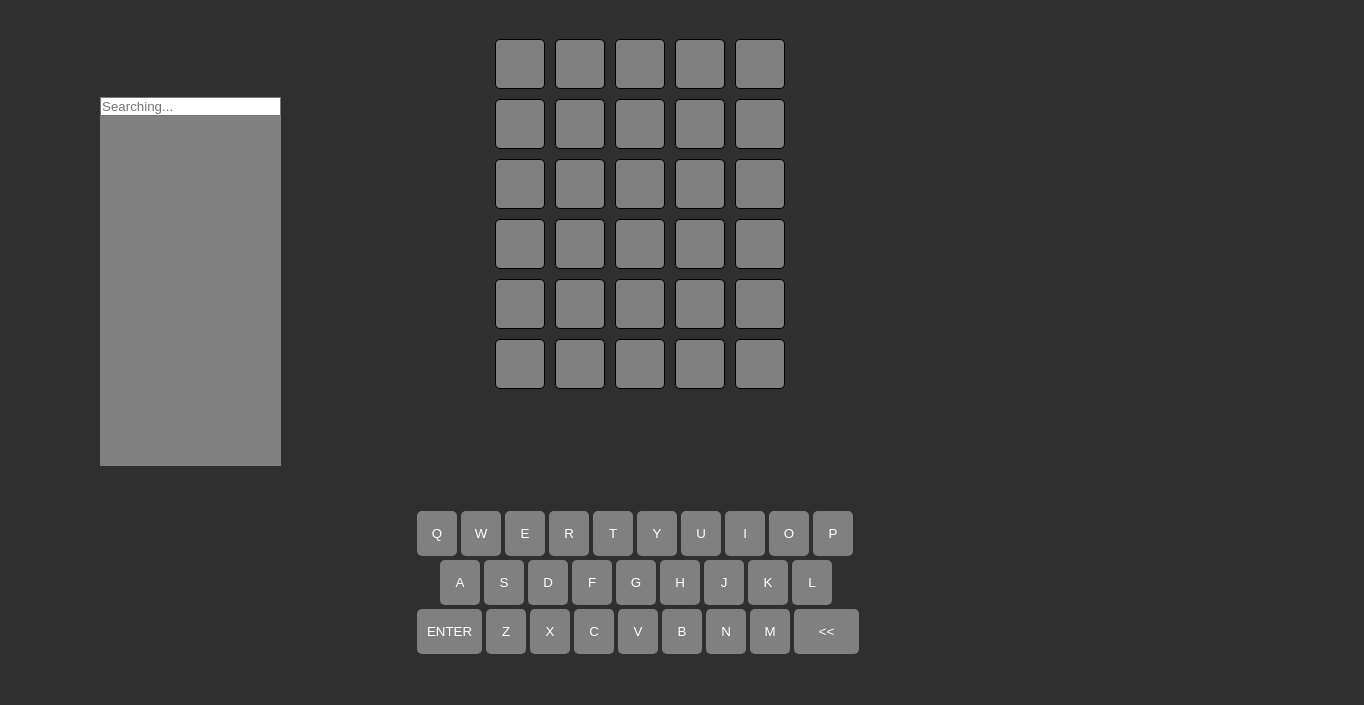
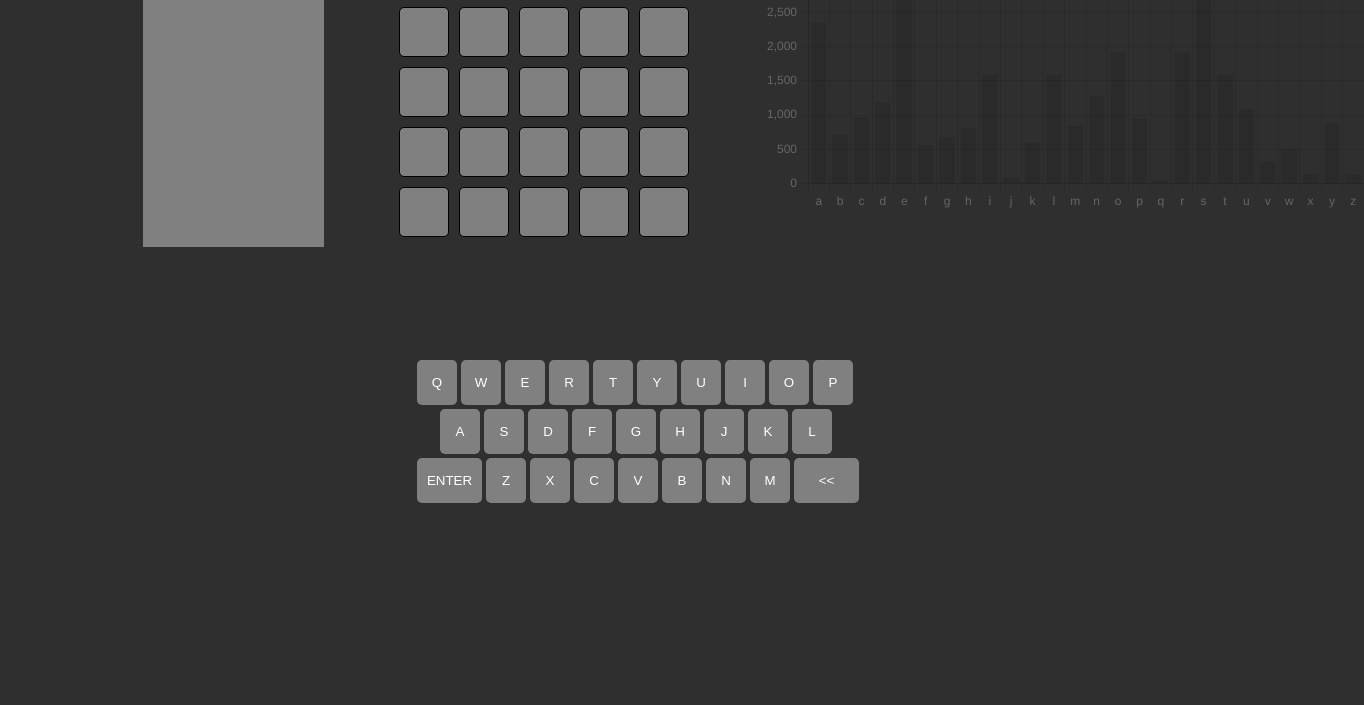
Before and after one commit to kson4/wordle, a website with bundled scripts: page index.html in a window 1280 px wide. Shown: the part 203-908 px from the top of the page, 1364 px wide, since content can reach past the window. After the commit the page ends 800 px from the top, so only its background shows below. Built offline with nearby package versions, Linux system fonts and the light colour scheme.

Commit message:
basic styling on graph

```diff
--- a/css/game.css
+++ b/css/game.css
@@ -36,6 +36,14 @@
   border-radius: 5px;
 }
 
+.middle {
+  display: flex;
+  justify-content: space-between;
+  align-items: center;
+  gap: 70px;
+  width: 95%;
+}
+
 .green {
   background-color: #538d4e !important;
 }
--- /dev/null
+++ b/css/graph.css
@@ -0,0 +1,14 @@
+#chart {
+  width: 500px;
+  height: 100px;
+}
+
+canvas {
+  width: 500px;
+  /* padding-left: 200px; */
+  color: white;
+}
+
+.graph {
+  width: 600px;
+}
--- a/css/suggestions.css
+++ b/css/suggestions.css
@@ -1,7 +1,7 @@
 .suggestions {
-  position: absolute;
+  /* position: absolute;
   top: 300px;
-  left: 50px;
+  left: 50px; */
   max-width: 450px;
 }
 
--- a/index.html
+++ b/index.html
@@ -10,22 +10,15 @@
   <link rel="stylesheet" href="./css/game.css">
   <link rel="stylesheet" href="./css/keyboard.css">
   <link rel="stylesheet" href="./css/suggestions.css">
+  <link rel="stylesheet" href="./css/graph.css">
 </head>
 <body>
   <div class="loader"></div>
   <div class="word-list"></div>
 
-  <div class="suggestions">
-    <div class="search-input">
-      <input type="text" placeHolder="Searching...">
-      <div class="suggestion-list">
-      </div>
-    </div>
-  </div>
 
-  <canvas id="chart">
 
-  </canvas>
+
 
   <div class="container">
 
@@ -34,7 +27,20 @@
     </div>
 
     <div class="game">
-      <div class="tiles"></div>
+      <div class="middle">
+        <div class="suggestions">
+          <div class="search-input">
+            <input type="text" placeHolder="Searching...">
+            <div class="suggestion-list">
+            </div>
+          </div>
+        </div>
+        <div class="tiles"></div>
+        <div class="graph">
+          <canvas id="chart"></canvas>
+        </div>
+      </div>
+
 
       <div class="message">
         <div class="error">
--- a/js/game-setup.js
+++ b/js/game-setup.js
@@ -1,5 +1,5 @@
 import { inputLetter, invalid, removeLetter, } from "./game-logic.js"
-import { showSuggestions } from "./suggestions.js"
+import { showSuggestions, showGraph } from "./suggestions.js"
 import { wordList } from "./word-list.js"
 
 // async function getWordleCall() {
@@ -17,6 +17,8 @@ document.querySelector(".container").style.visibility = "visible"
 document.querySelector(".loader").style.visibility = "hidden"
 
 console.log(wordle)
+
+showGraph(wordList)
 
 const tiles = document.querySelector(".tiles")
 export const gameTiles = [
--- a/js/suggestions.js
+++ b/js/suggestions.js
@@ -80,7 +80,7 @@ export function showSuggestions(guessedWord, incorrectLetters, correctLetters, m
   showGraph(words)
 }
 
-function showGraph(words) {
+export function showGraph(words) {
   const letters = [0,0,0,0,0,0,0,0,0,0,0,0,0,0,0,0,0,0,0,0,0,0,0,0,0,0]
   console.log(words)
 
@@ -93,6 +93,8 @@ function showGraph(words) {
   console.log(letters)
   const chart = document.querySelector("#chart").getContext("2d")
   const letterChart = new Chart(chart, {
+    animationEnabled: true,
+    theme: "light1",
     type: "bar",
     data: {
       labels: ["a", "b", "c", "d", "e", "f", "g", "h", "i", "j", "k", "l", "m", "n",
```
